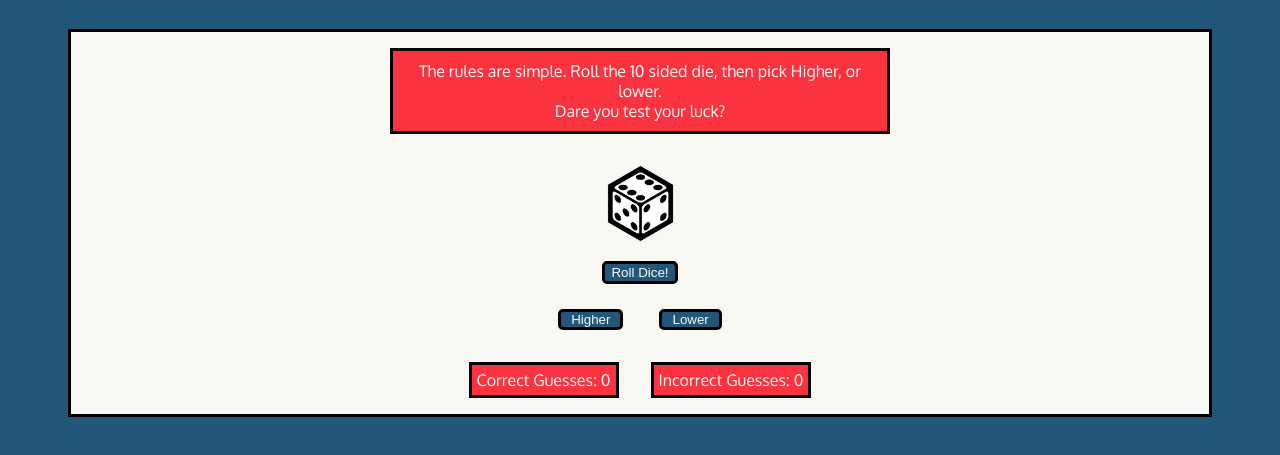
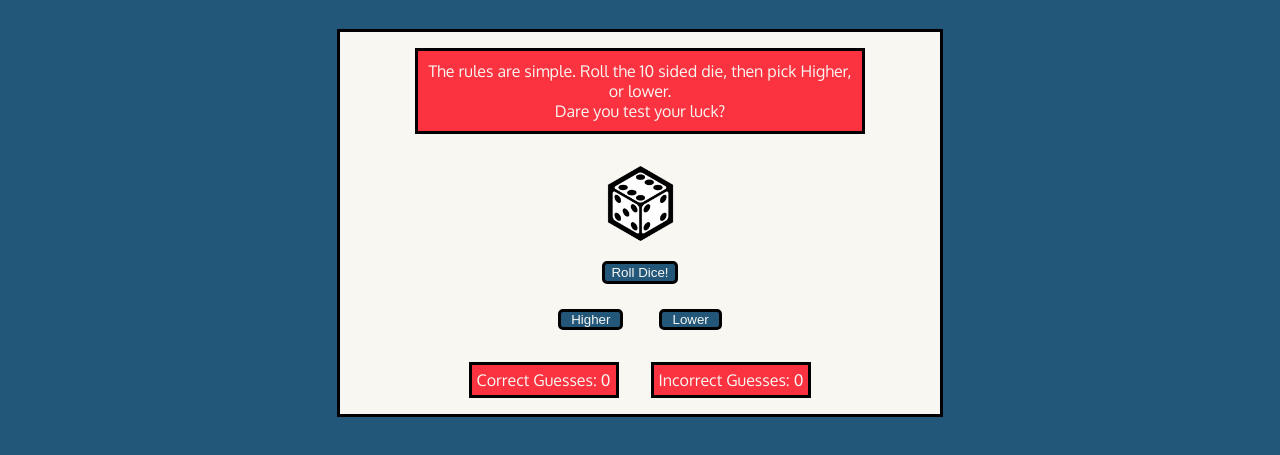
Before and after one commit to Thom52/Higher-or-Lower, a plain HTML site: page index.html in a window 1280 px wide. Shown: the part 189-644 px from the top of the page. Drawn offline with Linux system fonts and the light colour scheme.

Commit message:
Add styling for screen sizes laptop and up

```diff
--- a/assets/css/style.css
+++ b/assets/css/style.css
@@ -115,3 +115,15 @@ main {
         margin: 1rem;
     }
 }
+
+/* ---------- Media Query: Laptops and larger (1024px and up) */
+
+@media screen and (min-width: 1024px) {
+
+    /* ---------- Game Area */
+
+    .game-area {
+        max-width: 600px;
+        max-height: 600px;
+    }
+}
```
